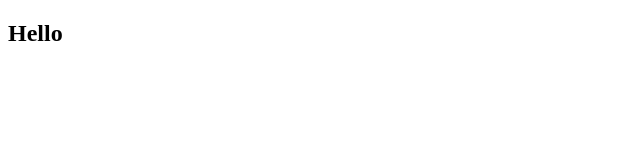
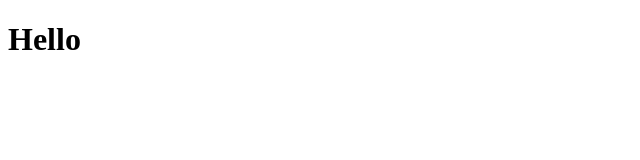
Before and after one commit to seagulluaxx/My-Work, a plain HTML site: page index.html in a window 1280 px wide. Shown: the whole page, without its empty margins (0-640 px from the left). Drawn offline with Linux system fonts and the light colour scheme.

Commit message:
Revert "Change H2"
This reverts commit 295b76b4aab43424f9d5bfb02d430e19646d124d.

```diff
--- a/index.html
+++ b/index.html
@@ -5,6 +5,6 @@
     <title>Title</title>
 </head>
 <body>
-<h2>Hello</h2>
+<h1>Hello</h1>
 </body>
 </html>
```
